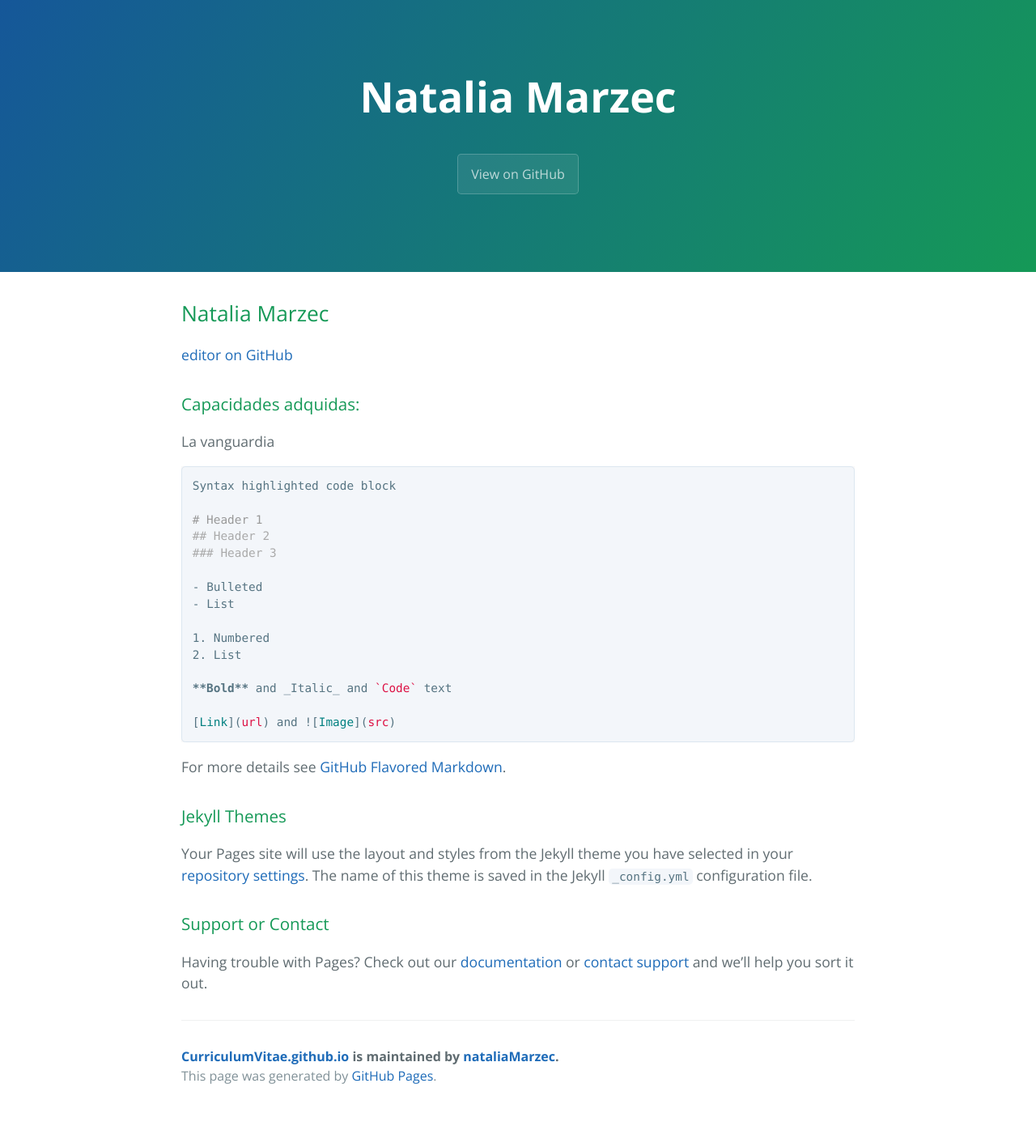
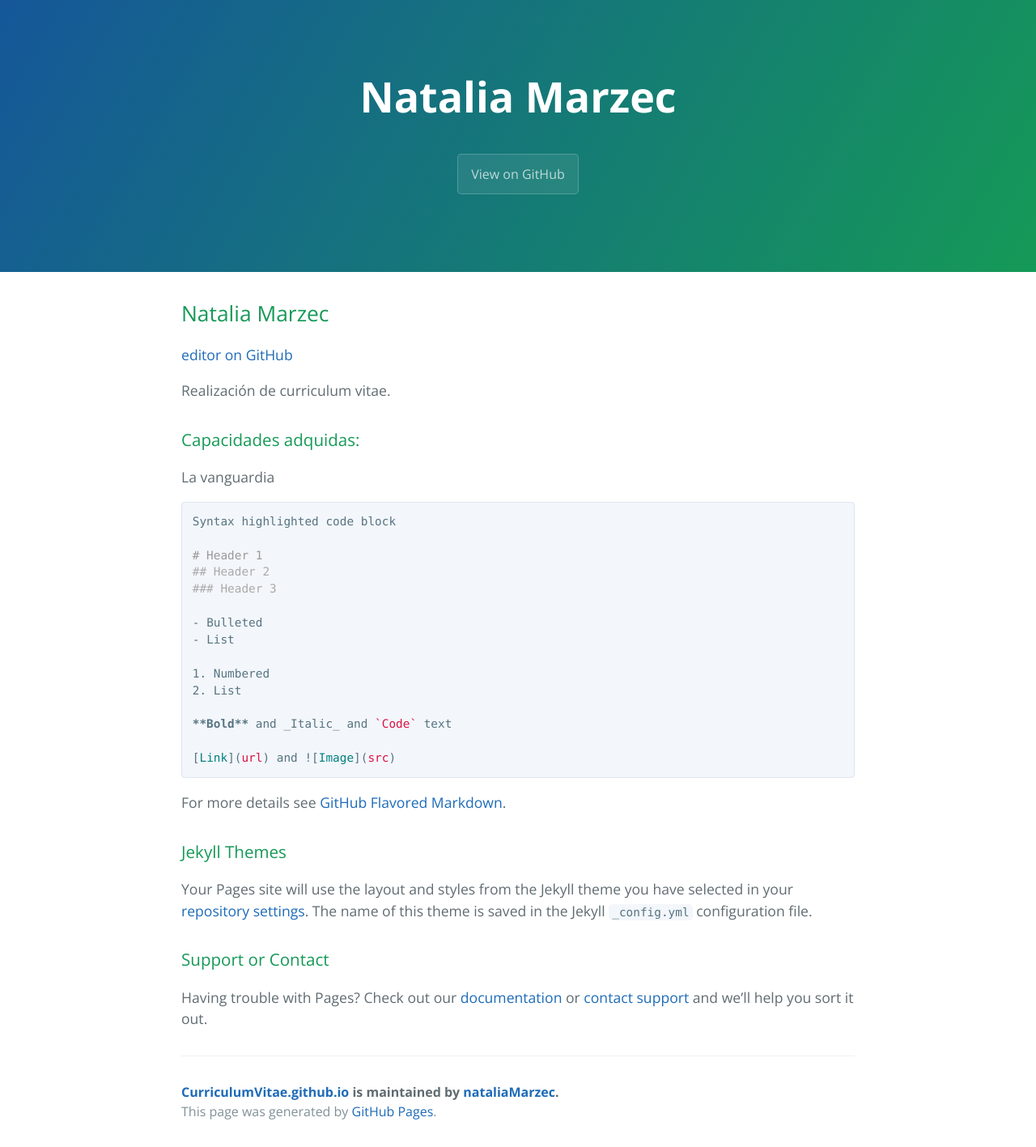
Before and after one commit to nataliaMarzec/CurriculumVitae.github.io, a Jekyll site: the page built from index.md, in a window 1280 px wide. Shown: the whole page at 81% size. Built offline with Jekyll 4.4.1, drawn with Linux system fonts in a browser that asks for light colours; our own code applies the rules of GitHub Pages for plain Markdown files; the repository's description, which GitHub fills in, is left out; before the commit the page ends 1373 px from its top, so only the background shows below that.

```diff
--- a/index.md
+++ b/index.md
@@ -1,6 +1,8 @@
 ## Natalia Marzec
 
 [editor on GitHub](https://github.com/nataliaMarzec/CurriculumVitae.io/edit/master/index.md)
+
+Realización de curriculum vitae.
 
 ### Capacidades adquidas:
 
```
Also changed, not shown: README.md.
